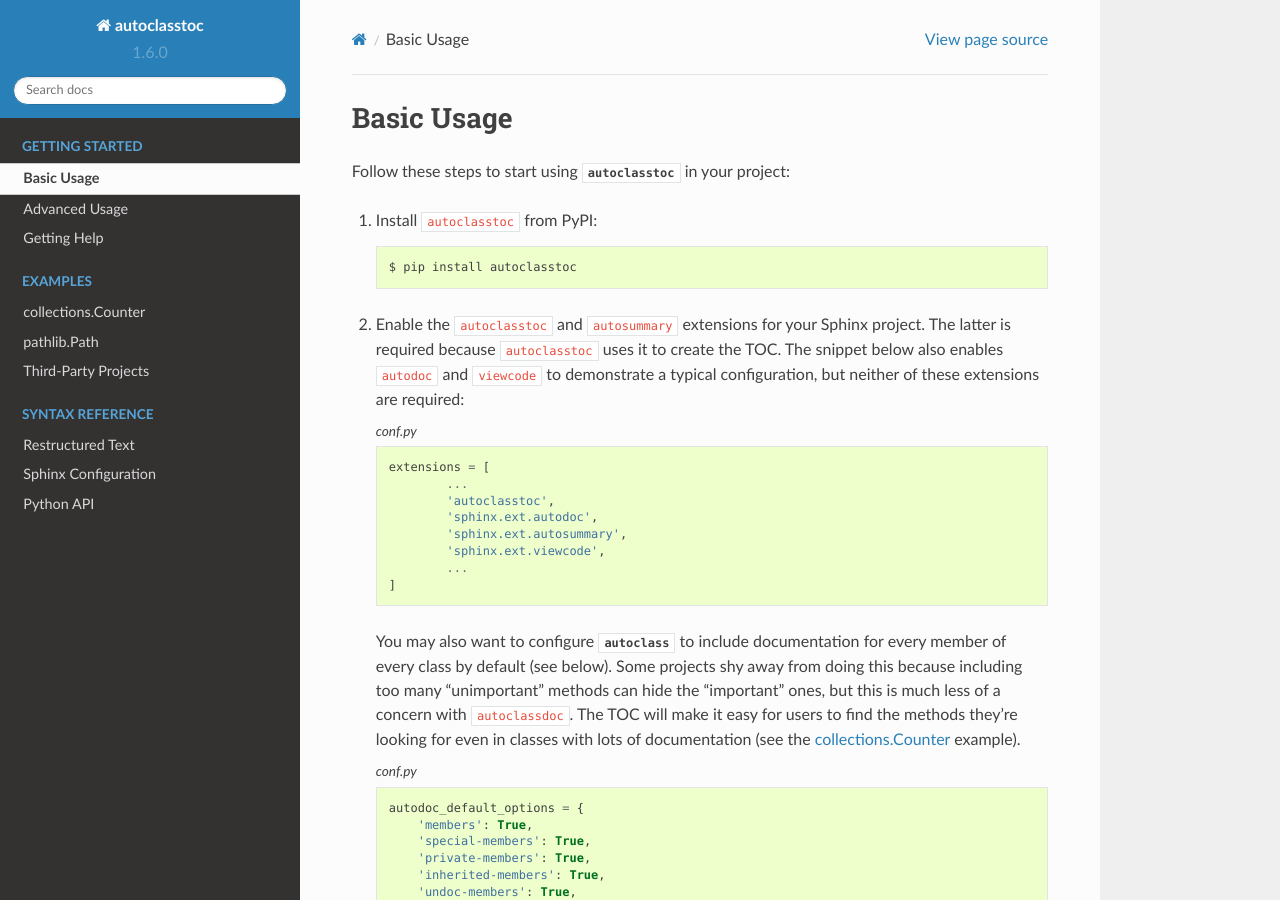
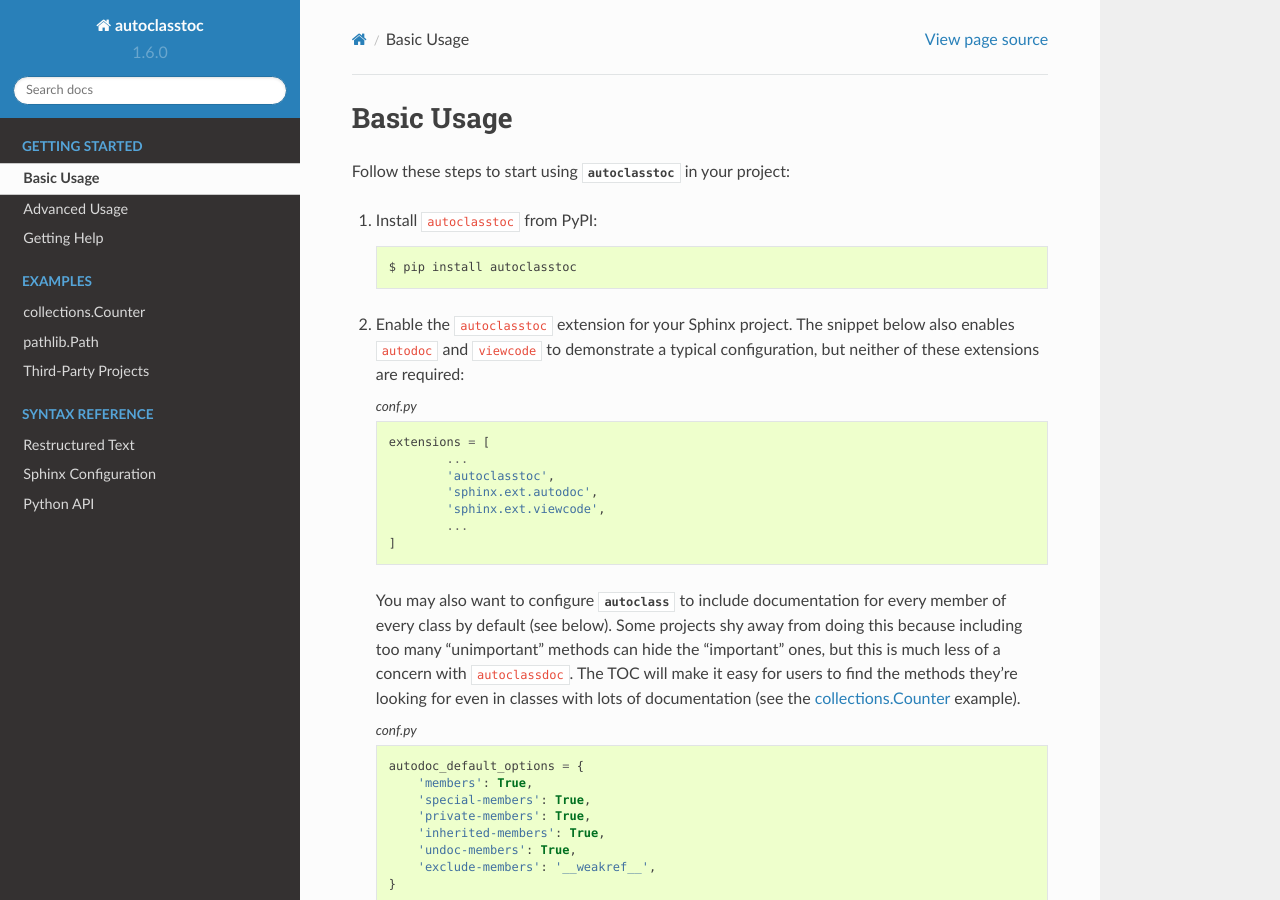
Before and after one commit to kalekundert/autoclasstoc, a Sphinx documentation site: the page built from docs/basic_usage.rst, in a window 1280 px wide and 900 px high. Built offline with Sphinx 7.4.7 and the Read the Docs theme 2.0.0, drawn with Linux system fonts in a browser that asks for light colours; cross-references to code outside the pages are shown as plain code; the version number is read from the project's files by our own code.

Commit message:
fix: automatically load the autosummary extension (#36)
The autoclasstoc extension requires the sphinx.ext.autosummary extension but it is required to be added in the extensions manually. This PR automatically load the sphinx.ext.autosummary extension when setting up the autoclasstoc extension.

```diff
--- a/docs/basic_usage.rst
+++ b/docs/basic_usage.rst
@@ -8,9 +8,8 @@
 
     $ pip install autoclasstoc
 
-2. Enable the ``autoclasstoc`` and :ext:`autosummary` extensions for your
-   Sphinx project.  The latter is required because ``autoclasstoc`` uses it to
-   create the TOC.  The snippet below also enables :ext:`autodoc` and
+2. Enable the ``autoclasstoc`` extension for your Sphinx project.
+   The snippet below also enables :ext:`autodoc` and
    :ext:`viewcode` to demonstrate a typical configuration, but neither of these
    extensions are required:
 
@@ -21,7 +20,6 @@
               ...
               'autoclasstoc',
               'sphinx.ext.autodoc',
-              'sphinx.ext.autosummary',
               'sphinx.ext.viewcode',
               ...
       ]
```
Also changed, not shown: 3 other files.
